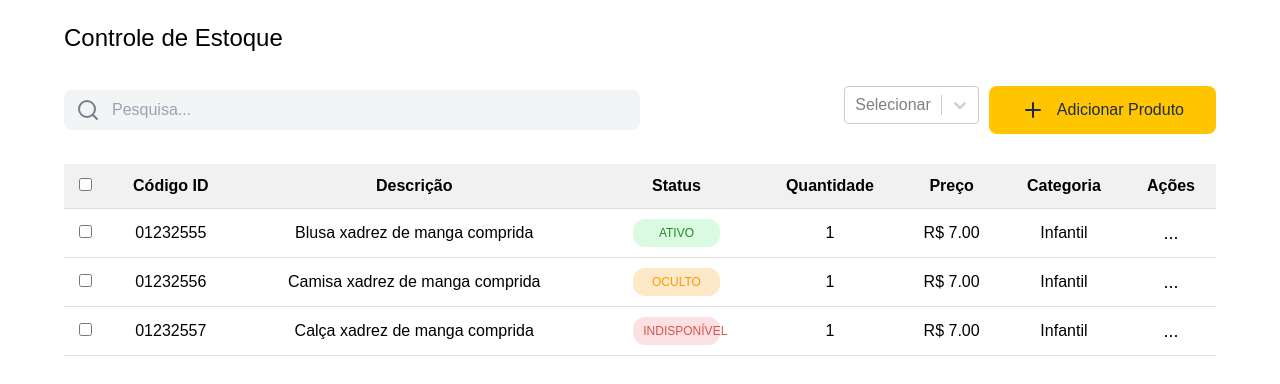
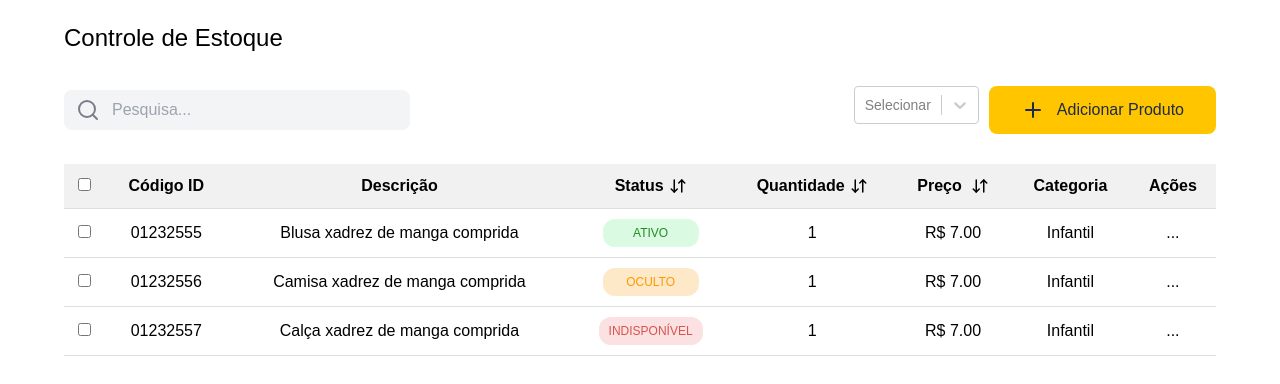
Before and after one commit to Re-vest/web, a React (Vite) app: page / in a window 1280 px wide. Shown: the top 384 px of the page. Built offline with nearby package versions, Linux system fonts and the light colour scheme; a web font is replaced by a local one.

Commit message:
Modal adicionado

```diff
--- a/src/App.jsx
+++ b/src/App.jsx
@@ -2,6 +2,8 @@ import { Base } from "./pages/base/Index";
 import { CalendarPage } from "./pages/Calendar";
 import { Home } from "./pages/Home";
 import { Estoque } from "./pages/Estoque/Estoque.jsx";
+import Modal from "./components/Estoque/Modal.jsx";
+
 
 function App() {
   return (
--- a/src/components/Button.jsx
+++ b/src/components/Button.jsx
@@ -1,6 +1,6 @@
 export function Button({ text, icon, secondary = false }) {
   return (
-    <button data-secondary={secondary} className="px-8 py-3 flex items-center gap-3 bg-yellow-600 rounded-lg text-blue-950 data-[secondary=true]:bg-blue-500 data-[secondary=true]:text-white">
+    <button data-secondary={secondary} className="h-fit px-8 py-3 flex items-center gap-3 bg-yellow-600 rounded-lg text-blue-950 data-[secondary=true]:bg-blue-500 data-[secondary=true]:text-white">
       {icon}
       {text}
     </button>
--- a/src/components/Estoque/Acoes.jsx
+++ b/src/components/Estoque/Acoes.jsx
@@ -11,7 +11,7 @@ export const Acoes = ({ products, setSearchTerm }) => {
       <div className="search">
         <Input
           placeholder="Pesquisa..."
-          icon={<Search />}
+          icon={<Search w-full/>}
           onChange={setSearchTerm} // Capturando a pesquisa
         />
       </div>
--- a/src/components/Estoque/Filter.jsx
+++ b/src/components/Estoque/Filter.jsx
@@ -22,7 +22,7 @@ const options = [
 const makeAnimation = MakeAnimation()
 
 const Filter = () => (
-  <div style={{zIndex:999}}><Select options={options} isMulti
+  <div style={{maxHeight:'0px',maxWidth:'570px',fontSize:'14px'}}><Select className='z-[999]' options={options} isMulti
   components={makeAnimation}placeholder="Selecionar"
  />
 </div>
--- a/src/components/Estoque/Header.jsx
+++ b/src/components/Estoque/Header.jsx
@@ -1,3 +1,4 @@
+import { ArrowDownUp } from "lucide-react";
 import React from "react";
 
 export const Header = ({ selecionaTodos }) => {
@@ -9,9 +10,47 @@ export const Header = ({ selecionaTodos }) => {
         </th>
         <th>Código ID</th>
         <th>Descrição</th>
-        <th>Status</th>
-        <th>Quantidade</th>
-        <th>Preço</th>
+        <th>
+          <div
+            style={{
+              display: "flex",
+              alignItems: "center",
+              width: "100%",
+              gap: "5px",
+              justifyContent: "center",
+            }}
+          >
+            Status <ArrowDownUp size={18} />
+          </div>
+        </th>
+        <th>
+          <div
+            style={{
+              display: "flex",
+              alignItems: "center",
+              width: "100%",
+              gap: "5px",
+              justifyContent: "center",
+            }}
+          >
+            Quantidade
+            <ArrowDownUp size={18} />
+          </div>
+        </th>
+        <th>
+          <div
+            style={{
+              display: "flex",
+              alignItems: "center",
+              width: "100%",
+              gap: "9px",
+              justifyContent: "center",
+            }}
+          >
+            Preço
+            <ArrowDownUp size={18} />
+          </div>
+        </th>
         <th>Categoria</th>
         <th>Ações</th>
       </tr>
--- a/src/components/Estoque/LinhaProduto.jsx
+++ b/src/components/Estoque/LinhaProduto.jsx
@@ -1,7 +1,11 @@
-import React from "react";
+import React, { useState, useRef } from "react";
+import Modal from "./Modal";
+
 
 export const LinhaProduto = ({ product, selecionaProduto }) => {
+
   return (
+    <>
       <tr>
         <td>
           <input
@@ -21,8 +25,11 @@ export const LinhaProduto = ({ product, selecionaProduto }) => {
         <td>R$ {product.preco.toFixed(2)}</td>
         <td>{product.categoria}</td>
         <td>
-        <button className="acoes-btn">...</button>
+      <Modal />
         </td>
       </tr>
+
+      {/* ModalAcoes Component */}
+    </>
   );
 };
--- /dev/null
+++ b/src/components/Estoque/Modal.jsx
@@ -0,0 +1,58 @@
+import { Pencil, RefreshCcw, Trash2 } from 'lucide-react';
+import { useState, useRef } from 'react';
+import '../../styles/Modal.css'
+
+
+function Modal() {
+  const [isOpen, setIsOpen] = useState(false);
+  const [modalPosition, setModalPosition] = useState({ top: 0, left: 0 });
+  const buttonRef = useRef(null);
+
+  const toggleModal = () => {
+    if (!isOpen) {
+      // Obter as coordenadas do botão
+      const buttonRect = buttonRef.current.getBoundingClientRect();
+      setModalPosition({
+        top: buttonRect.top + window.scrollY + 20, // Alinhar o modal verticalmente ao botão
+        left: buttonRect.right + window.scrollX - 170, // Posição à direita do botão com 10px de espaço
+      });
+    }
+    setIsOpen(!isOpen);
+  };
+
+  return (
+    <div className="App">
+      <button ref={buttonRef} onClick={toggleModal} className="open-modal-btn">
+        ...
+      </button>
+
+      {isOpen && (
+        <div
+          className="modal-content"
+          style={{
+            position: 'absolute',
+            top: `${modalPosition.top}px`,
+            left: `${modalPosition.left}px`,
+          }}
+        >
+          <button className="close-btn" onClick={toggleModal}>
+            X
+          </button>
+          <ul className="modal-options">
+            <li className="modal-item">
+              <span className="icon"><Pencil size={18}/></span> Editar
+            </li>
+            <li className="modal-item">
+              <span className="icon"><RefreshCcw size={18}/></span> Alterar status
+            </li>
+            <li className="modal-item">
+              <span className="icon"><Trash2 size={18}/></span> Excluir item
+            </li>
+          </ul>
+        </div>
+      )}
+    </div>
+  );
+}
+
+export default Modal;
--- /dev/null
+++ b/src/styles/Modal.css
@@ -0,0 +1,38 @@
+.modal-content {
+  width: 150px;
+  background: #fff;
+  padding: 5px;
+  border-radius: 8px;
+  position: absolute;
+  text-align: left;
+  box-shadow: 0px 4px 12px rgba(0, 0, 0, 0.1);
+  z-index: 1000;
+  border: 3px solid#000;;
+}
+
+.close-btn {
+  position: absolute;
+  top: 10px;
+  right: 10px;
+  background: none;
+  border: none;
+  font-size: 18px;
+  cursor: pointer;
+}
+
+.modal-options {
+  list-style: none;
+  padding: 0;
+  margin: 0;
+}
+
+.modal-item {
+  display: flex;
+  align-items: center;
+  padding: 10px 0;
+  cursor: pointer;
+}
+
+.modal-item .icon {
+  margin-right: 10px;
+}
--- a/src/styles/estoque.css
+++ b/src/styles/estoque.css
@@ -66,7 +66,8 @@
   padding: 5px 10px;
   border-radius: 12px;
   font-size: 12px;
-  width: 60%;
+  width: 70%;
+  min-width: fit-content;
   text-align: center;
 }
 
@@ -93,7 +94,7 @@
 }
 
 .search{
-  width: 50%;
+  width: 30%;
 }
 
 .head-status{
```
Lines whose indentation alone changed are shown as unchanged.
